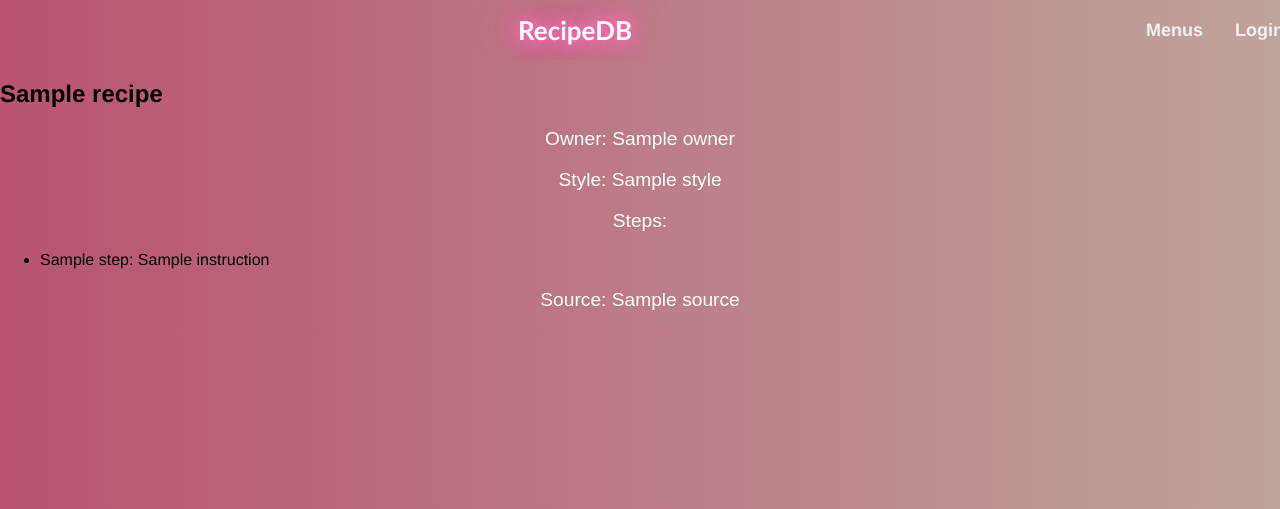
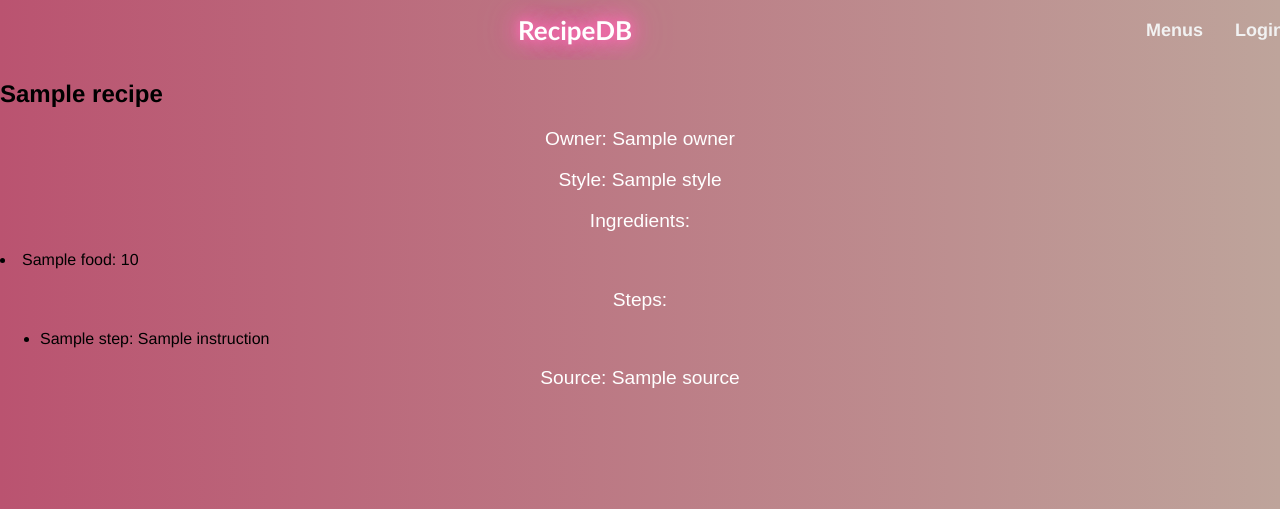
Before and after one commit to JaimeGOTU/recipeDB, a Flask app: template templates/index.html in a window 1280 px wide. Shown: the top 509 px of the page. Run offline with Flask 3, Linux system fonts and the light colour scheme; the template is opened without the code that fills it: most values are stand-ins (such as "Sample title", 1, 10 or a date in 2020); some web fonts are replaced.

Commit message:
index now gets ingredients

```diff
--- a/controller/main.py
+++ b/controller/main.py
@@ -40,7 +40,6 @@ def index():
     recipes_random = database.random_recipes(5)
     for recipe in recipes_random:
         recipe['Steps'] = json.loads(recipe['Steps'])
-        print(database.get_ingredients(recipe["RecName"]))
         recipe['Ingredients'] = database.get_ingredients(recipe["RecName"])
     print(recipes_random[0])
     return render_template('index.html', active_page='home', recipes=recipes_random)
--- a/model/model.py
+++ b/model/model.py
@@ -293,7 +293,7 @@ class Database:
         "steps":JSON,"ingredients":[("strIng","strAmount),("strIng","strAmount)...]}
         '''
 
-        print(recipe)
+        #print(recipe)
 
         self.ensure_connection()
         #formatting and quering the recipe table
--- a/templates/index.html
+++ b/templates/index.html
@@ -8,6 +8,12 @@
         <h2>{{ recipe.RecName }}</h2>
         <p>Owner: {{ recipe.Owner }}</p>
         <p>Style: {{ recipe.Style }}</p>
+        <p>Ingredients:</p>
+        <u1>
+            {% for food,amount in recipe.Ingredients.items() %}
+            <li>{{ food }}: {{ amount }}</li>
+        {% endfor %}
+        </u1>
         <p>Steps:</p>
         <ul>
             {% for step, instruction in recipe.Steps.items() %}
```
